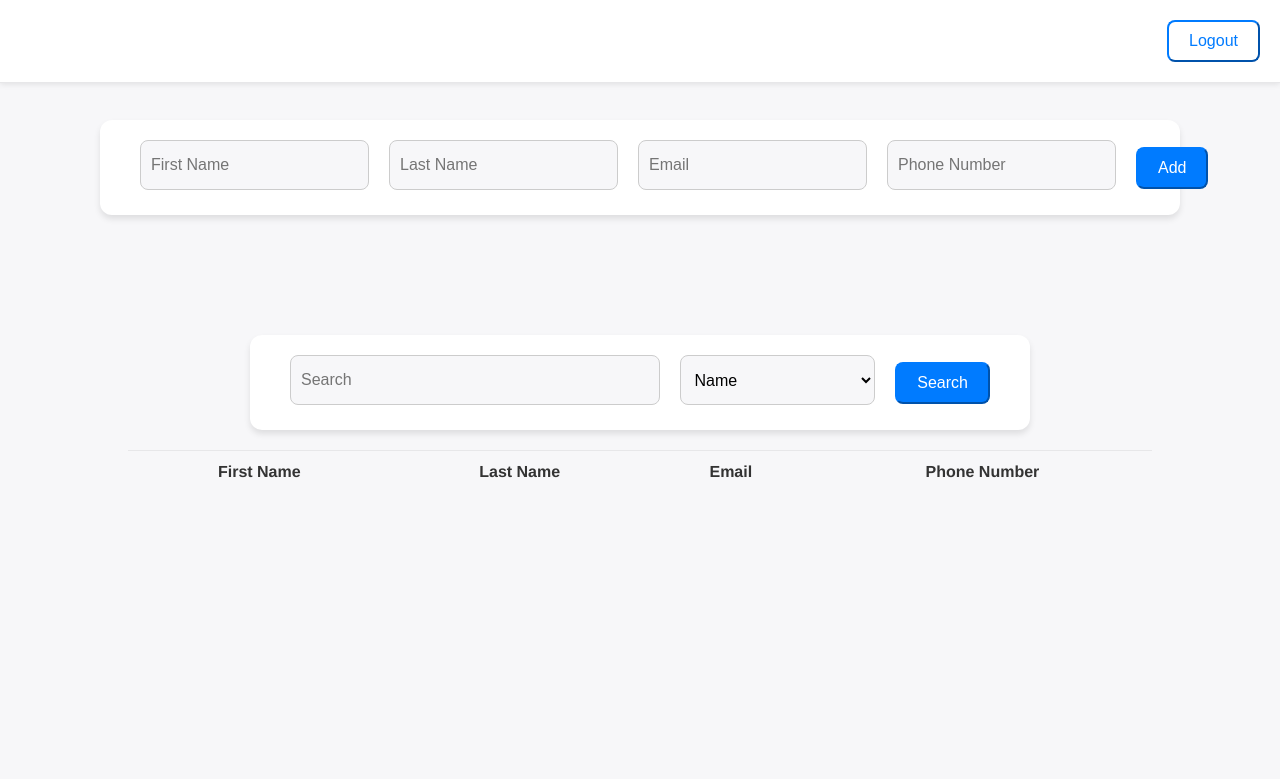
After one commit to kobeconomon/ProcessesProject1, a PHP site: page /contacts.html in a window 1280 px wide. The commit adds this page. Shown: the top 779 px of the page. Run offline with PHP 8.4, Linux system fonts and the light colour scheme; lists and menus that the app fills with data are empty.

Commit message:
Changed style added contacts.html

```diff
--- /dev/null
+++ b/contacts.html
@@ -0,0 +1,56 @@
+<html>
+<head>
+	<title>Contact</title>
+	<script type="text/javascript" src="js/md5.js"></script>
+    <script type="text/javascript" src="js/code.js"></script>
+    <link href="css/styles.css" rel="stylesheet">
+    <!-- <link href="https://fonts.googleapis.com/css?family=Ubuntu" rel="stylesheet"> -->
+
+	<!-- <link rel="stylesheet" href="https://maxcdn.bootstrapcdn.com/bootstrap/3.4.1/css/bootstrap.min.css"> -->
+</head>
+
+<body class ="bg-primary ">
+
+
+<!-- <h1 id="title">AddressBook</h1> -->
+
+    <!-- div for top of screen, for logout button -->
+    <div id="topDiv">
+        <button type="button" id="logoutButton" class="btn btn-default" onclick="doLogout();"> Logout </button>
+    </div>
+
+    <!-- div for adding a contact-->
+    <div id="addDiv">
+        <input type="text" id="addFirstName" class="form-control" placeholder="First Name" />
+        <input type="text" id="addLastName" class="form-control" placeholder="Last Name" />
+        <input type="text" id="addEmail" class="form-control" placeholder="Email" />
+        <input type="text" id="addPhone" class="form-control" placeholder="Phone Number" />
+        <button type="button" id="addButton" class="btn btn-primary" onclick="doAdd();"> Add </button>
+    </div>
+
+    <!-- div for search bar -->
+    <div id="searchDiv">
+        <input type="text" id="searchBar" class="form-control" placeholder="Search" />
+        <!-- dropdown to select which element to search by -->
+        <select id="searchType" class="form-control">
+            <option value="name">Name</option>
+            <option value="email">Email</option>
+            <option value="phone">Phone Number</option>
+        </select>
+        <button type="button" id="searchButton" class="btn btn-primary" onclick="doSearch();"> Search </button>
+    </div>
+
+    <!-- div for displaying contacts, default is showing all contacts -->
+    <div id="displayDiv">
+        <table id="contactTable" class="table table-striped">
+            <tr>
+                <th>First Name</th>
+                <th>Last Name</th>
+                <th>Email</th>
+                <th>Phone Number</th>
+            </tr>
+        </table>
+
+</body>
+
+</html>
--- /dev/null
+++ b/css/styles.css
@@ -0,0 +1,193 @@
+/* Base Styles */
+body {
+    font-family: 'San Francisco', 'Helvetica Neue', Helvetica, Arial, sans-serif;
+    background-color: #f7f7f9;
+    color: #333;
+    margin: 0;
+    padding: 0;
+    font-weight: 400;
+    line-height: 1.5;
+}
+
+/* For smooth transitions */
+* {
+    transition: all 0.3s ease-out;
+}
+
+h1 {
+    font-weight: 600;
+    font-size: 2.5em;
+    margin: 20px 0;
+}
+
+/* Login Div */
+#loginDiv {
+    max-width: 400px;
+    margin: 100px auto;
+    background-color: #fff;
+    border-radius: 12px;
+    padding: 20px 40px;
+    box-shadow: 0 4px 6px rgba(0, 0, 0, 0.1);
+}
+/*
+.form-control {
+    border: 1px solid #ccc;
+    border-radius: 8px;
+    height: 50px;
+    font-size: 16px;
+    padding: 10px;
+    margin-bottom: 15px;
+} */
+
+.btn {
+    border-radius: 8px;
+    padding: 10px 20px;
+    font-size: 16px;
+}
+
+.btn-primary {
+    background-color: #007BFF;
+    border-color: #007BFF;
+    color: #fff;
+}
+
+.btn-default {
+    background-color: #fff;
+    border-color: #007BFF;
+    color: #007BFF;
+}
+
+.btn-primary:hover, .btn-primary:focus {
+    background-color: #0056b3;
+    border-color: #004699;
+}
+
+.btn-default:hover, .btn-default:focus {
+    background-color: #f1f1f1;
+    border-color: #0056b3;
+    color: #004699;
+}
+
+
+.btn-group {
+    display: flex;
+    justify-content: center;
+    align-items: center;
+    margin: 0 auto;
+}
+
+
+#loginResult {
+    display: block;
+    margin-top: 15px;
+    text-align: center;
+    font-size: 16px;
+}
+
+#topDiv {
+    padding: 20px;
+    background-color: #fff;
+    border-bottom: 1px solid #e7e7e9;
+    box-shadow: 0 1px 6px rgba(0, 0, 0, 0.1);
+    position: fixed;
+    top: 0;
+    left: 0;
+    right: 0;
+    z-index: 1000;
+}
+
+#logoutButton {
+    float: right;
+}
+
+
+
+
+/* Display Div */
+#displayDiv {
+    max-width: 80%;
+    margin: 20px auto;
+}
+
+.table {
+    width: 100%;
+    margin-bottom: 1rem;
+    background-color: transparent;
+    border-collapse: collapse;
+}
+
+.table-striped tbody tr:nth-of-type(odd) {
+    background-color: rgba(0,0,0,.05);
+}
+
+th, td {
+    padding: 0.75rem;
+    vertical-align: top;
+    border-top: 1px solid #e7e7e9;
+}
+
+th {
+    font-weight: 600;
+    background-color: #f7f7f9;
+}
+
+.table thead th {
+    vertical-align: bottom;
+    border-bottom: 2px solid #e7e7e9;
+}
+
+#searchDiv {
+    margin-top: 70px;
+    background-color: #fff;
+    padding: 20px 40px;
+    max-width: 700px;  /* slightly wider for the dropdown */
+    margin: 70px auto 20px auto;
+    border-radius: 12px;
+    box-shadow: 0 4px 6px rgba(0, 0, 0, 0.1);
+    display: flex;
+    justify-content: space-between;
+    align-items: center;
+}
+
+#searchBar {
+    flex: 2;  /* Take more space */
+    margin-right: 20px;  /* Space between input and dropdown */
+}
+
+#searchType {
+    flex: 1;  /* Dropdown takes lesser space than search bar */
+    margin-right: 20px;  /* Space between dropdown and button */
+}
+
+#searchButton {
+    flex: 0;  /* Takes only the space it needs */
+}
+
+/* Add Contact Div with Spaced Input Boxes */
+#addDiv {
+    background-color: #fff;
+    padding: 20px 40px;
+    width: 100%; /* Take the full width of the parent container */
+    max-width: 1000px;
+    margin: 120px auto; /* To center it horizontally */
+    border-radius: 12px;
+    box-shadow: 0 4px 6px rgba(0, 0, 0, 0.1);
+    display:grid;
+    grid-template-columns: 1fr 1fr 1fr 1fr auto;
+    gap: 20px;
+    align-items: center;  /* Center align content vertically in each grid cell */
+}
+
+#addButton {
+    grid-column: 5;
+}
+
+.form-control {
+    border: 1px solid #ccc;
+    border-radius: 8px;
+    height: 50px;
+    font-size: 16px;
+    padding: 10px;
+    margin-bottom: 5px;  /* Adjusted spacing */
+    background-color: #f7f7f9;
+}
--- a/index.html
+++ b/index.html
@@ -3,10 +3,10 @@
 	<title>COP 4331 LAMP Stack Demo</title>
 	<script type="text/javascript" src="js/md5.js"></script>
 	<script type="text/javascript" src="js/code.js"></script>
-    <link href="css_old/styles.css" rel="stylesheet">
+    <link href="css/styles.css" rel="stylesheet">
     <!-- <link href="https://fonts.googleapis.com/css?family=Ubuntu" rel="stylesheet"> -->
 
-	<link rel="stylesheet" href="https://maxcdn.bootstrapcdn.com/bootstrap/3.4.1/css/bootstrap.min.css">
+	<!-- <link rel="stylesheet" href="https://maxcdn.bootstrapcdn.com/bootstrap/3.4.1/css/bootstrap.min.css"> -->
 </head>
 
 <body class ="bg-primary ">
@@ -18,7 +18,7 @@
 	<h1 class="display-1" style="text-align: center;">Address Book Login</h1>
 	<input type="text" id="loginName" class="form-control" placeholder="Username" /><br />
 	<input type="password" id="loginPassword" class="form-control" placeholder="Password"/><br />
-	<div class="btn-group" style="left: 50%; transform: translate(-50%, -50%);">
+
 	<button type="button" id="loginButton" class="btn btn-primary" onclick="doLogin();"> Login </button>
 	<button type="button" id="signupButton" class="btn btn-default" onclick="doSignup();"> Sign Up </button>
 	</div>
```
Also changed, not shown: LAMPAPI/AddUser.php (renamed from LAMPAPI/AddColor.php, +8 -4 lines), LAMPAPI/SearchColors.php (deleted, +0 -68 lines), js/code.js (+53 -1 lines).
